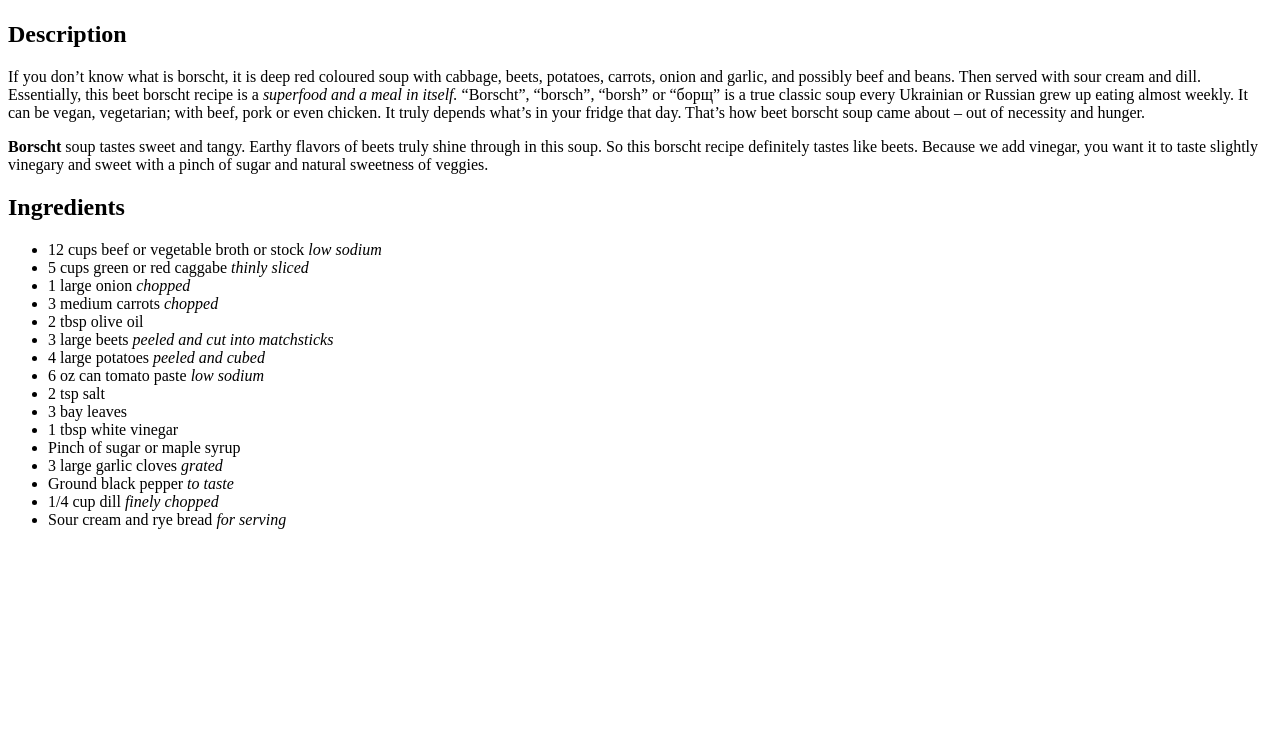
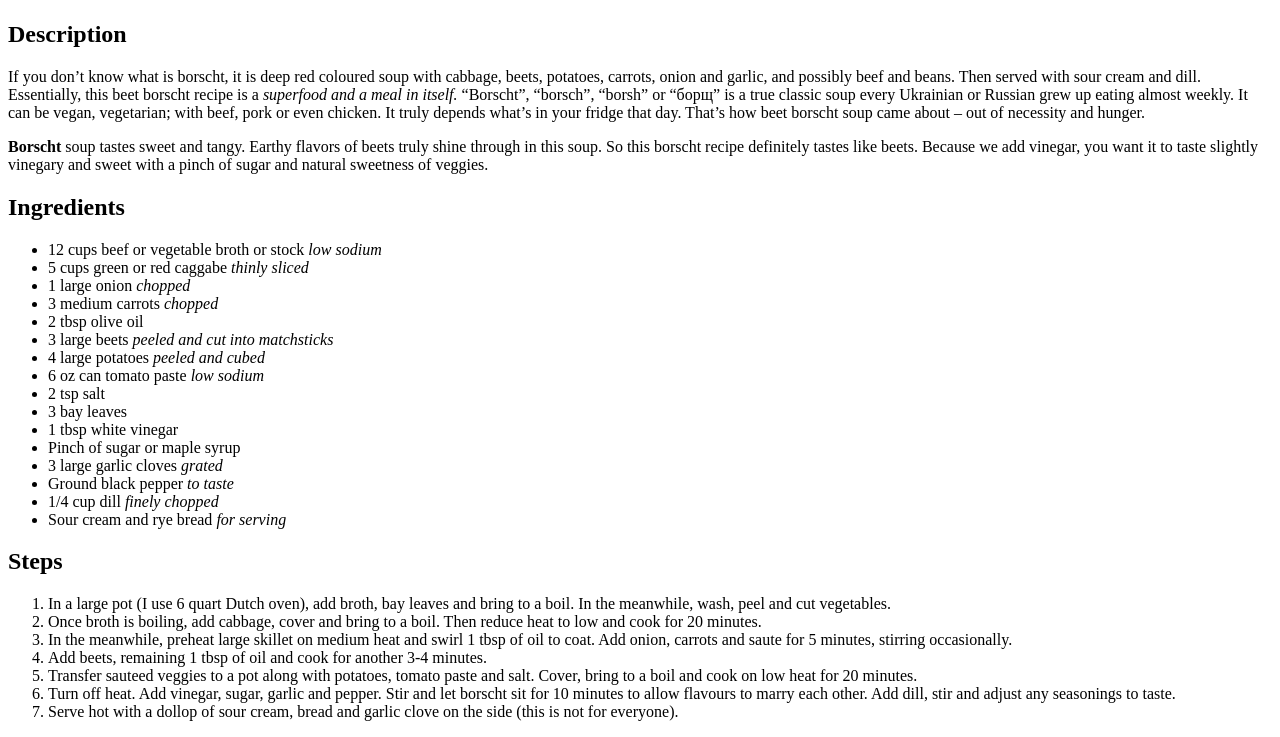
Before and after one commit to AlexAFranklin/odin-recipes, a plain HTML site: page recipes/borscht.html in a window 1280 px wide. Shown: the part 536-1273 px from the top of the page. Before the commit the page ends 1081 px from the top, so only its background shows below. Drawn offline with Linux system fonts and the light colour scheme.

Commit message:
Add steps to borscht.html

```diff
--- a/recipes/borscht.html
+++ b/recipes/borscht.html
@@ -29,5 +29,15 @@
             <li>1/4 cup dill <em>finely chopped</em></li>
             <li>Sour cream and rye bread <em>for serving</em></li>
         </ul>
+    <h2>Steps</h2>
+        <ol>
+            <li>In a large pot (I use 6 quart Dutch oven), add broth, bay leaves and bring to a boil. In the meanwhile, wash, peel and cut vegetables.</li>
+            <li>Once broth is boiling, add cabbage, cover and bring to a boil. Then reduce heat to low and cook for 20 minutes.</li>
+            <li>In the meanwhile, preheat large skillet on medium heat and swirl 1 tbsp of oil to coat. Add onion, carrots and saute for 5 minutes, stirring occasionally.</li>
+            <li>Add beets, remaining 1 tbsp of oil and cook for another 3-4 minutes.</li>
+            <li>Transfer sauteed veggies to a pot along with potatoes, tomato paste and salt. Cover, bring to a boil and cook on low heat for 20 minutes.</li>
+            <li>Turn off heat. Add vinegar, sugar, garlic and pepper. Stir and let borscht sit for 10 minutes to allow flavours to marry each other. Add dill, stir and adjust any seasonings to taste.</li>
+            <li>Serve hot with a dollop of sour cream, bread and garlic clove on the side (this is not for everyone).</li>
+        </ol>
 </body>
 </html>
```
